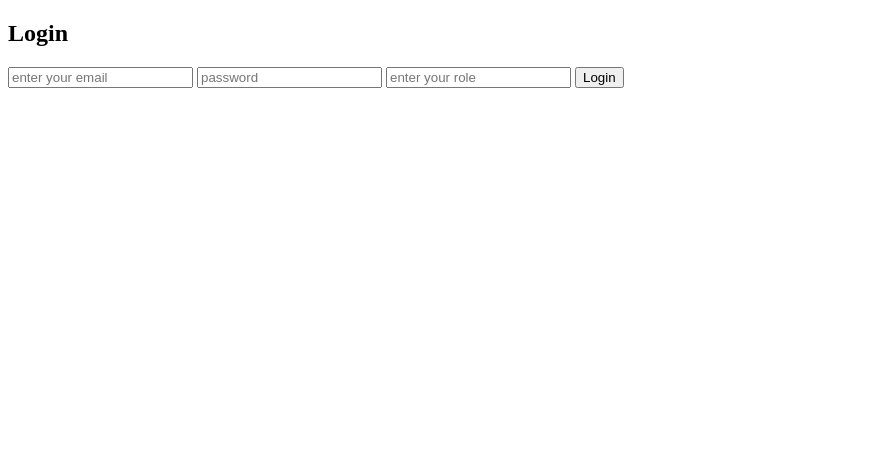
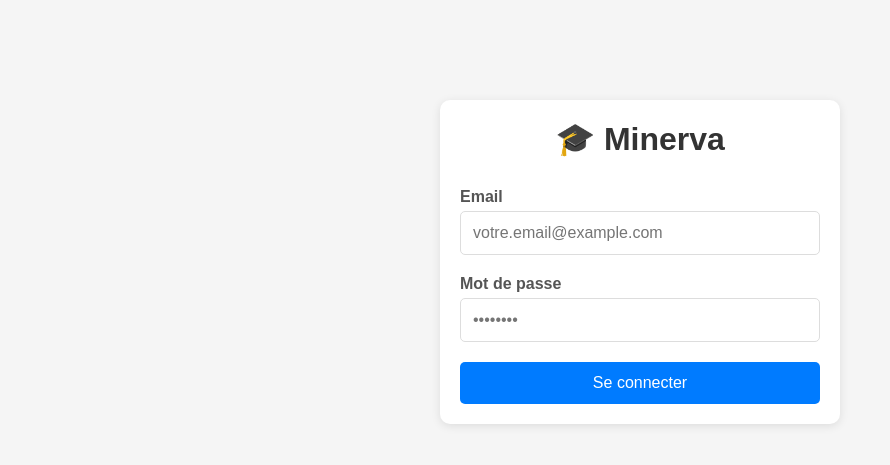
Before and after one commit to chahd-05/Minerva-, a PHP site: page / in a window 1280 px wide. Shown: the top 465 px of the page, without its empty margins (0-890 px from the left). Run offline with PHP 8.4, Linux system fonts and the light colour scheme.

Commit message:
view: update login page

```diff
--- a/src/Views/auth/login.php
+++ b/src/Views/auth/login.php
@@ -1,24 +1,44 @@
 <!DOCTYPE html>
-<html lang="en">
+<html lang="fr">
 <head>
     <meta charset="UTF-8">
     <meta name="viewport" content="width=device-width, initial-scale=1.0">
-    <title>Login</title>
-
+    <title>Minerva - Connexion</title>
+    <style>
+        * { margin: 0; padding: 0; box-sizing: border-box; }
+        body { font-family: Arial, sans-serif; background: #f5f5f5; }
+        .container { max-width: 400px; margin: 100px auto; padding: 20px; background: white; border-radius: 10px; box-shadow: 0 2px 10px rgba(0,0,0,0.1); }
+        h1 { text-align: center; color: #333; margin-bottom: 30px; }
+        .form-group { margin-bottom: 20px; }
+        label { display: block; margin-bottom: 5px; color: #555; font-weight: bold; }
+        input[type="email"], input[type="password"] { width: 100%; padding: 12px; border: 1px solid #ddd; border-radius: 5px; font-size: 16px; }
+        input:focus { border-color: #007bff; outline: none; }
+        .btn { width: 100%; padding: 12px; background: #007bff; color: white; border: none; border-radius: 5px; font-size: 16px; cursor: pointer; }
+        .btn:hover { background: #0056b3; }
+        .error { color: #dc3545; margin-bottom: 20px; padding: 10px; background: #f8d7da; border-radius: 5px; text-align: center; }
+    </style>
 </head>
 <body>
-    <h2>Login</h2>
+    <div class="container">
+        <h1>🎓 Minerva</h1>
 
-    <?php if(!empty($error)): ?>
-        <p style="color: red"><?= $error ?></p>
+        <?php if(!empty($error)): ?>
+            <div class="error"><?= htmlspecialchars($error) ?></div>
         <?php endif; ?>
 
         <form method="POST">
-            <input type="email" name="email" placeholder="enter your email" required>
-            <input type="password" name="password" placeholder="password" required>
-            <input type="text" name="role" placeholder="enter your role" required>
-            <button type="submit">Login</button>
+            <div class="form-group">
+                <label for="email">Email</label>
+                <input type="email" id="email" name="email" placeholder="votre.email@example.com" required>
+            </div>
+
+            <div class="form-group">
+                <label for="password">Mot de passe</label>
+                <input type="password" id="password" name="password" placeholder="••••••••" required>
+            </div>
+
+            <button type="submit" class="btn">Se connecter</button>
         </form>
-
+    </div>
 </body>
 </html>
```
